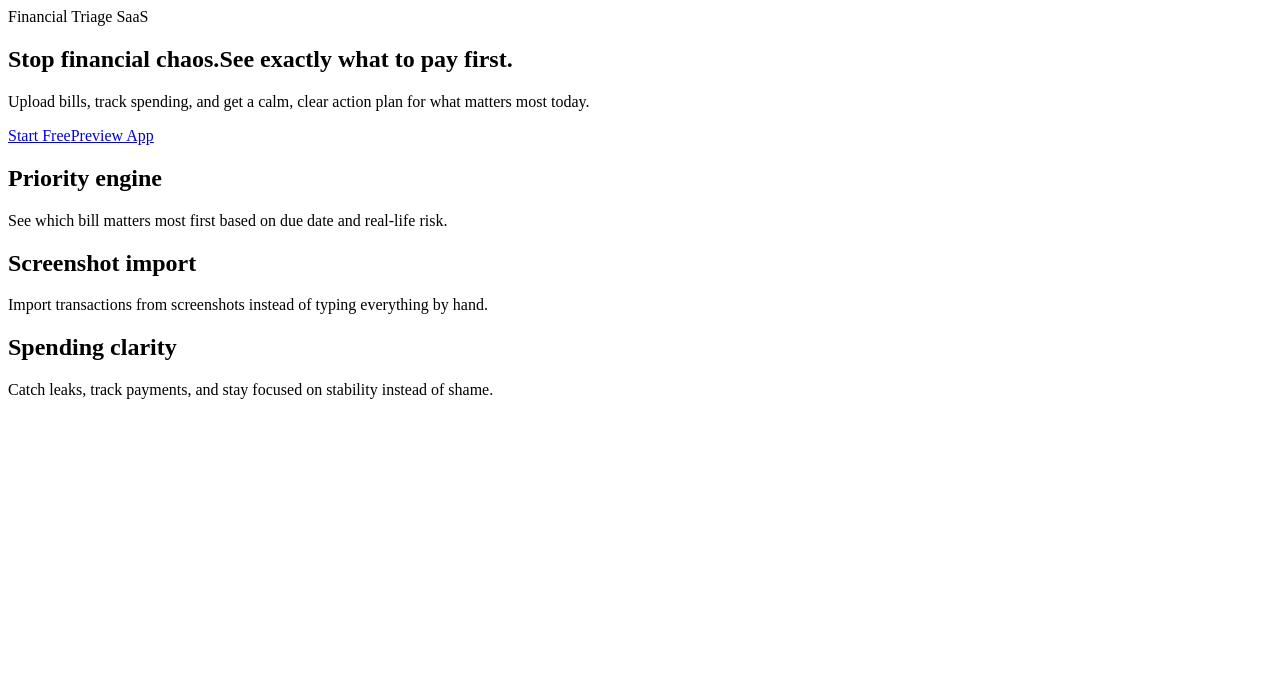
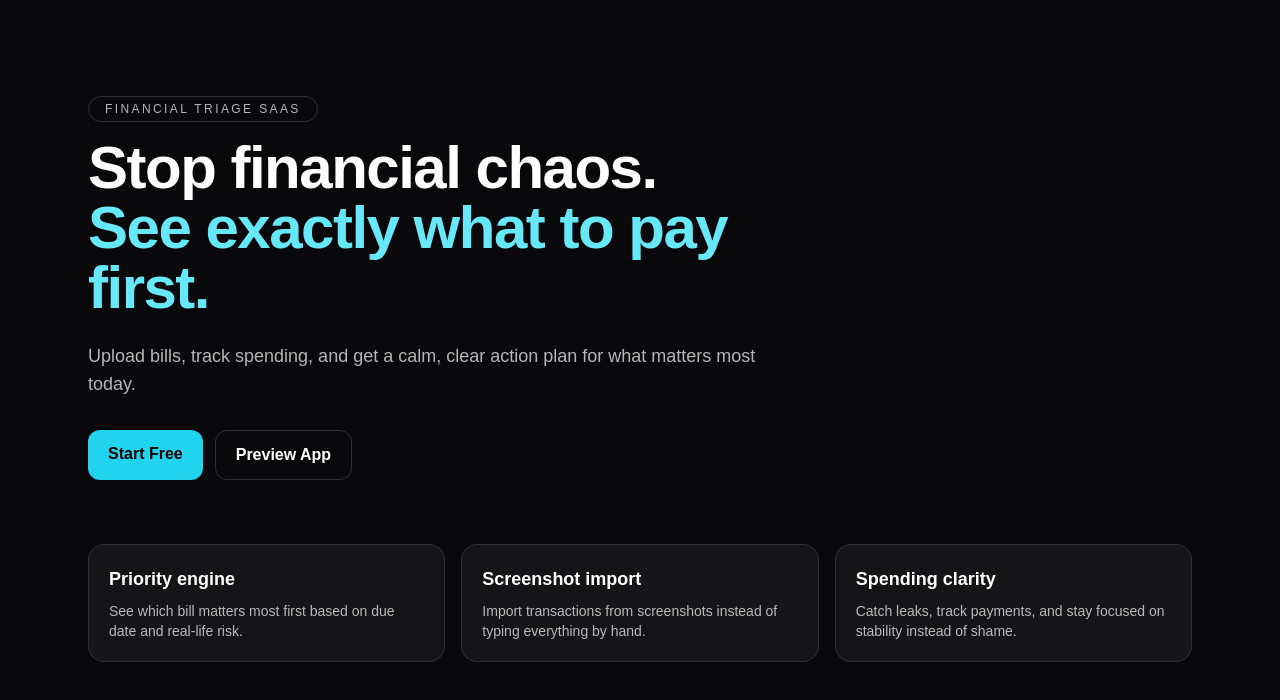
Before and after one commit to KristineMK72/money-control-saas, a Next.js app: page / in a window 1280 px wide. Shown: the top 700 px of the page. Built offline with nearby package versions, Linux system fonts and the light colour scheme.

Commit message:
Create layout.tsx

```diff
--- /dev/null
+++ b/app/layout.tsx
@@ -0,0 +1,19 @@
+import "./globals.css";
+import type { Metadata } from "next";
+
+export const metadata: Metadata = {
+  title: "Financial Triage",
+  description: "Stop financial chaos. See exactly what to pay first.",
+};
+
+export default function RootLayout({
+  children,
+}: {
+  children: React.ReactNode;
+}) {
+  return (
+    <html lang="en">
+      <body>{children}</body>
+    </html>
+  );
+}
```
